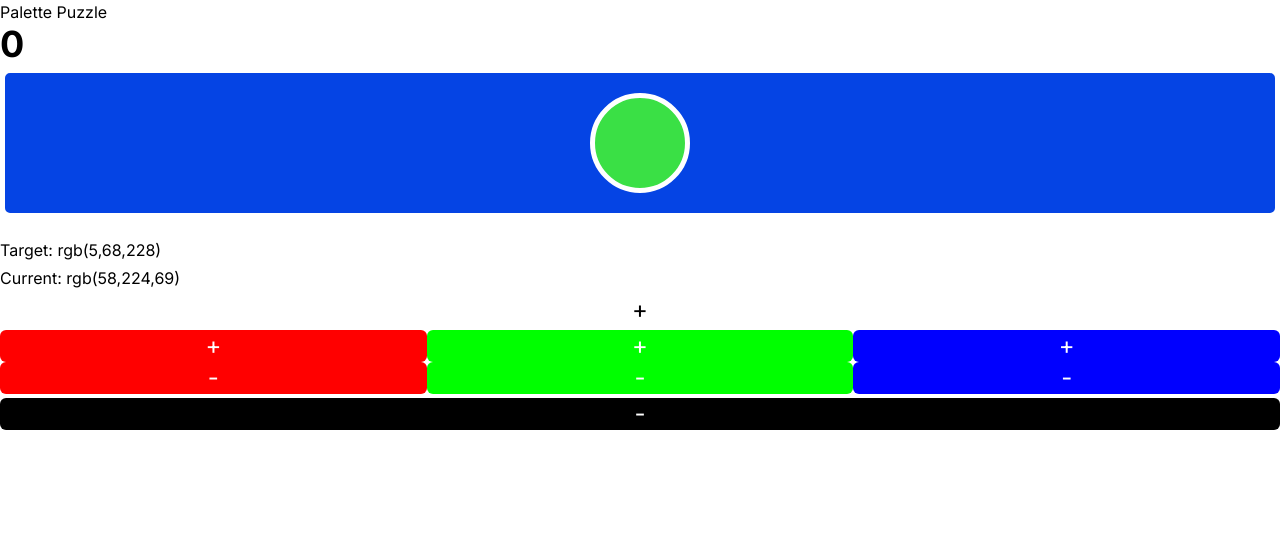
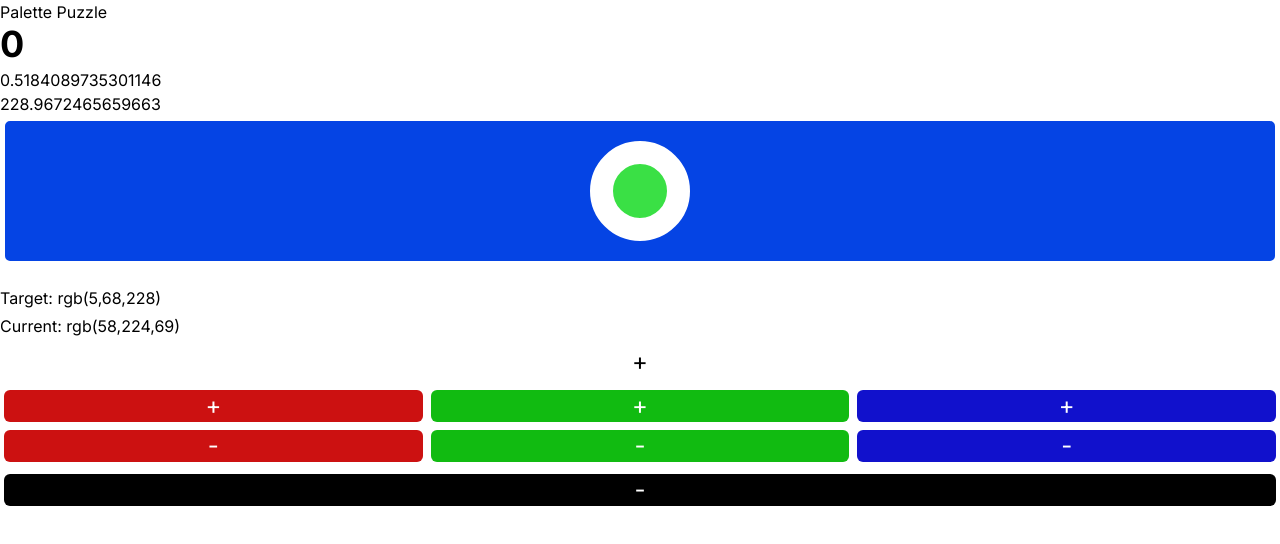
Before and after one commit to jalberse/palette_puzzle, a Next.js app: page / in a window 1280 px wide. Shown: the top 544 px of the page. Built offline with nearby package versions, Linux system fonts and the light colour scheme.

Commit message:
Grow current color circle as you get closer
This is the hint mechamism

```diff
--- a/app/ColorDisplay.tsx
+++ b/app/ColorDisplay.tsx
@@ -1,4 +1,6 @@
 import React from 'react';
+import { colorDistance } from './rgb';
+import { exponential01 } from './math';
 
 interface ColorDisplayProps {
   targetColor: { r: number; g: number; b: number };
@@ -7,17 +9,26 @@ interface ColorDisplayProps {
 }
 
 const ColorDisplay: React.FC<ColorDisplayProps> = ({ targetColor, currentColor, rgbToString }) => {
+  const distance = colorDistance(targetColor, currentColor);
+  const distanceRatio = distance / 441.673;
 
-  // TODO Consider having the gap between the elements shrink as we approach the target
-  //      color, so that they *just* touch when the colors are equal (but not until then).
-
-  // TODO And consider tailwind classes...
+  // At distanceRatio === 1, we want the border to be 20px.
+  // At distanceRatio === 0, we want the border to be 0px.
+  // In between, there should be a logarithmic relationship.
+  var borderWidth = distance === 0
+    ? 0
+    : Math.max(1, exponential01(distanceRatio, 1.5) * 50);
+  if (isNaN(borderWidth)) {
+    borderWidth = 0;
+  }
 
   return (
     <div className="mb-4">
+      <p>{distanceRatio}</p>
+      <>{distance}</>
       <div
         style={{
-          width: "90%px",
+          width: "100%",
           height: "150px",
           backgroundColor: rgbToString(targetColor),
           display: "flex",
@@ -35,8 +46,7 @@ const ColorDisplay: React.FC<ColorDisplayProps> = ({ targetColor, currentColor,
               height: "100px",
               backgroundColor: rgbToString(currentColor),
               borderRadius: "50%",
-              margin: "10px",
-              border: "5px solid white",
+              border: `${borderWidth}px solid white`,
               color: "white",
             }}
           ></div>
--- a/app/PaletteButton.tsx
+++ b/app/PaletteButton.tsx
@@ -18,6 +18,7 @@ const PaletteButton: React.FC<PaletteButtonProps> = ({
       className={
         "rounded-md " +
         "text-2xl " +
+        "m-1 " +
         className
       }
       >
--- /dev/null
+++ b/app/math.tsx
@@ -0,0 +1,17 @@
+
+/// `a` MUST be greater than 1 to avoid divide by zero.
+// A function satisfying f(0) === 0 and f(1) === 1, with
+// f(t) increasing exponentially as t increases.
+// As `a` approaches 1, the function approaches a linear function.
+// As `a` approaches infinity, the function approaches a step function
+//   (that is, it gets "more exponential" as `a` increases, the bend increases
+//    until it looks like a step function).
+export function exponential01(t: number, a: number)
+{
+  return (Math.pow(a, t) - 1) / (a - 1);
+}
+
+export function decay01(t: number, a: number)
+{
+  return 1 - exponential01(1 - t, a);
+}
--- a/app/puzzle.tsx
+++ b/app/puzzle.tsx
@@ -64,6 +64,7 @@ const Puzzle = () => {
   if (win) {
     return (
       <div>
+        <ColorDisplay targetColor={targetColor} currentColor={currentColor} rgbToString={rgbToString} />
         <h1>You win!</h1>
         <p>Score: {score}</p>
       </div>
--- a/app/rgb.tsx
+++ b/app/rgb.tsx
@@ -27,7 +27,6 @@ export function colorDistance(a: RGBColor, b: RGBColor) {
   );
 }
 
-
 export function getRandomColor() {
   const r = Math.floor(Math.random() * 256);
   const g = Math.floor(Math.random() * 256);
--- a/tailwind.config.ts
+++ b/tailwind.config.ts
@@ -15,15 +15,15 @@ const config: Config = {
       },
       colors: {
         'game-button-white': '#ffffff',
-        'game-button-white-active': '#c8c8c8',
-        'game-button-red': '#ff0000',
-        'game-button-red-active': '#c80000',
-        'game-button-green': '#00ff00',
-        'game-button-green-active': '#00c800',
-        'game-button-blue': '#0000ff',
-        'game-button-blue-active': '#0000c8',
+        'game-button-white-active': '#f0f0f0',
+        'game-button-red': '#cc1111',
+        'game-button-red-active': '#c01111',
+        'game-button-green': '#11bb11',
+        'game-button-green-active': '#11b011',
+        'game-button-blue': '#1111cc',
+        'game-button-blue-active': '#1111c0',
         'game-button-black': '#000000',
-        'game-button-black-active': '#323232',
+        'game-button-black-active': '#101010',
       },
     },
   },
```
Also changed, not shown: app/page.tsx (+16 -0 lines).
